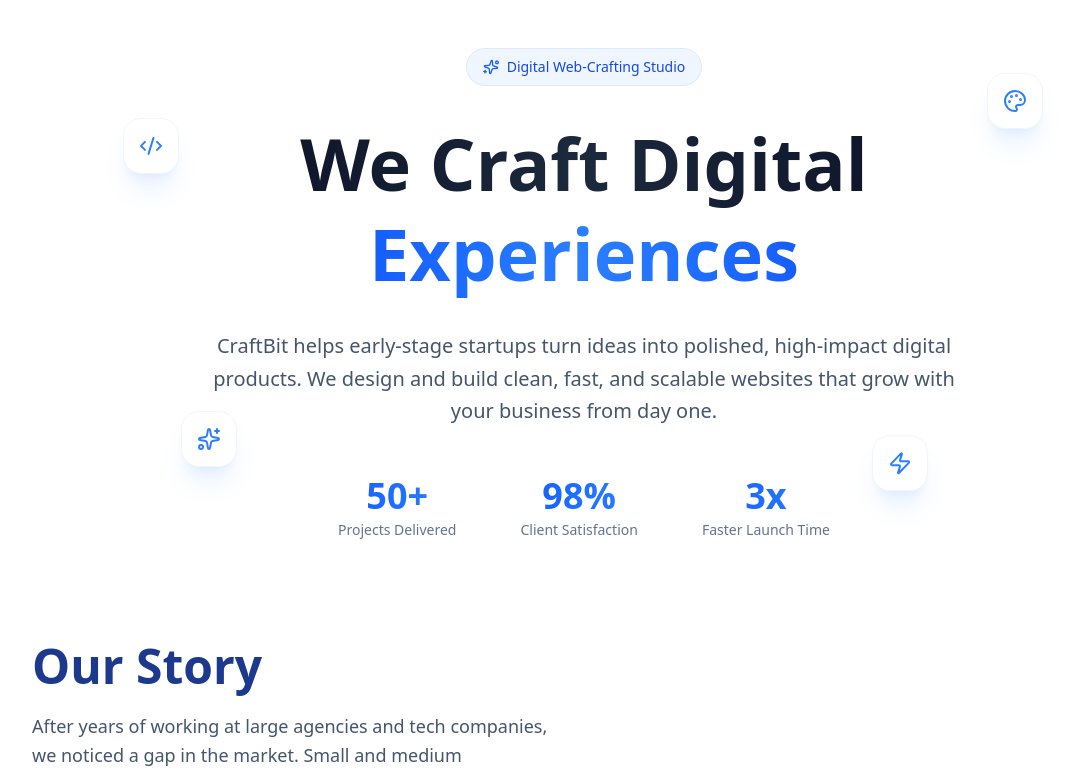
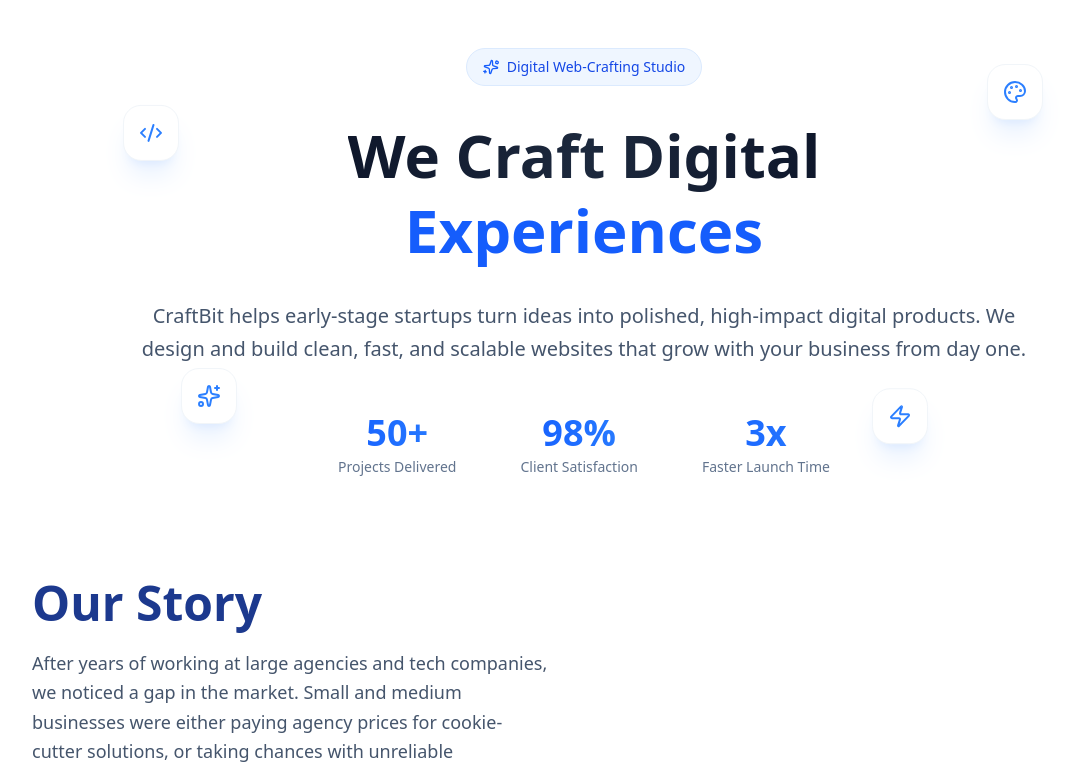
Before and after one commit to Craftbit-Solution/Craftbit, a Next.js app: page / in a window 1280 px wide. Shown: the top 771 px of the page, without its empty margins (56-1130 px from the left). Built offline with nearby package versions, Linux system fonts and the light colour scheme.

Commit message:
Adjust styles in AboutHero component

```diff
--- a/app/About/components/AboutHero.tsx
+++ b/app/About/components/AboutHero.tsx
@@ -36,7 +36,7 @@
                 </motion.div>
             ))}
 
-            <div className="relative px-8 py-12 text-center">
+            <div className="relative py-12 text-center">
                 {/* Badge */}
                 <motion.div
                     initial={{ opacity: 0, y: 20 }}
@@ -58,13 +58,13 @@
                     initial={{ opacity: 0, y: 30 }}
                     animate={{ opacity: 1, y: 0 }}
                     transition={{ duration: 0.6, delay: 0.1 }}
-                    className="text-4xl sm:text-5xl lg:text-7xl font-bold leading-tight mb-8"
+                    className="text-4xl sm:text-5xl lg:text-6xl font-bold leading-tight mb-8"
                 >
                     <span className="bg-gradient-to-r from-slate-900 via-slate-800 to-slate-900 bg-clip-text text-transparent">
                         We Craft Digital
                     </span>
                     <br />
-                    <span className="bg-gradient-to-r from-blue-600 via-blue-500 to-blue-600 bg-clip-text text-transparent">
+                    <span className="bg-blue-600 via-blue-500 to-blue-600 bg-clip-text text-transparent">
                         Experiences
                     </span>
                 </motion.h1>
@@ -74,7 +74,7 @@
                     initial={{ opacity: 0, y: 30 }}
                     animate={{ opacity: 1, y: 0 }}
                     transition={{ duration: 0.6, delay: 0.2 }}
-                    className="text-lg sm:text-xl text-slate-600 max-w-3xl mx-auto leading-relaxed mb-12"
+                    className="text-lg sm:text-xl text-slate-600 max-w-4xl mx-auto leading-relaxed mb-12"
                 >
                     CraftBit helps early-stage startups turn ideas into polished, high-impact digital products.
                     We design and build clean, fast, and scalable websites that grow with your business from day one.
```
